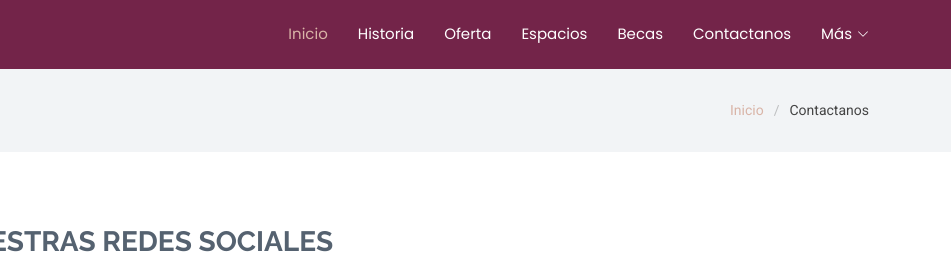
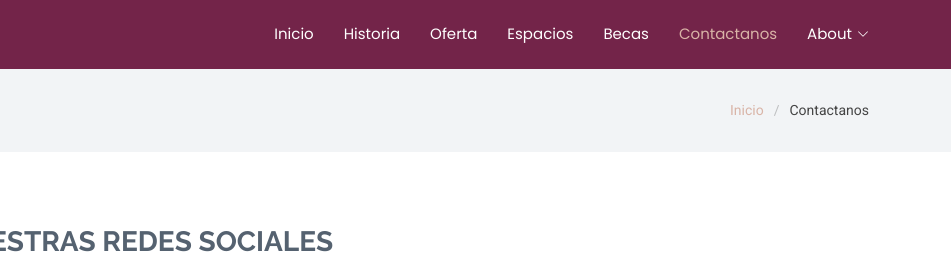
Before and after one commit to Gabo-10/IMCUFIDECH, a plain HTML site: page contact.html in a window 1280 px wide. Shown: the top 280 px of the page, 329-1280 px from the left. Drawn offline with Linux system fonts and the light colour scheme.

Commit message:
color de apartado menu

```diff
--- a/contact.html
+++ b/contact.html
@@ -60,13 +60,13 @@
 
       <nav id="navmenu" class="navmenu">
         <ul>
-          <li><a href="index.html" class="active">Inicio</a></li>
+          <li><a href="index.html">Inicio</a></li>
           <li><a href="#services.html">Historia</a></li>
           <li><a href="#portfolio.html">Oferta</a></li>
           <li><a href="#pricing.html">Espacios</a></li>
           <li><a href="#blog.html">Becas</a></li>
-          <li><a href="contact.html">Contactanos</a></li>
-          <li class="dropdown"><a href="#about.html"><span>Más</span> <i class="bi bi-chevron-down toggle-dropdown"></i></a>
+          <li><a href="contact.html" class="active">Contactanos</a></li>
+          <li class="dropdown"><a href="about.html"><span>About</span> <i class="bi bi-chevron-down toggle-dropdown"></i></a>
             <ul>
               <li><a href="#team.html">Más</a></li>
               <li><a href="#testimonials.html">Más</a></li>
```
